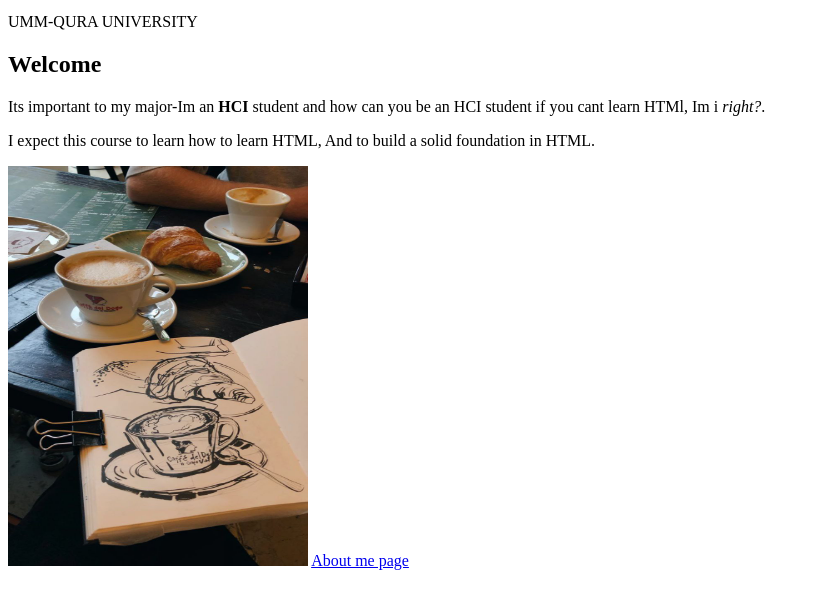
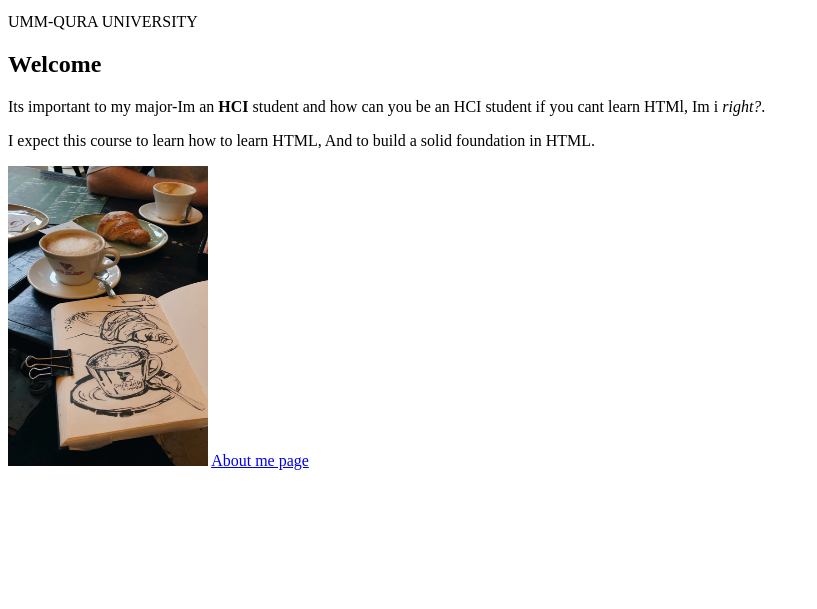
Before and after one commit to Marshd3/HCI2101, a plain HTML site: page Lab5_HTML_Marshd/index.html in a window 1280 px wide. Shown: the part 101-710 px from the top of the page, without its empty margins (0-817 px from the left). Drawn offline with Linux system fonts and the light colour scheme.

Commit message:
Update index.html

```diff
--- a/Lab5_HTML_Marshd/index.html
+++ b/Lab5_HTML_Marshd/index.html
@@ -12,7 +12,7 @@
         <h2>Welcome</h2>
         <p>Its important to my major-Im an <b>HCI</b> student and how can you be an HCI student if you cant learn HTMl, Im i <i>right?</i>.</p>
         <p>I expect this course to learn how to learn HTML, And to build a solid foundation in HTML.</p>
-        <img src="Intrests.jpg" width="300" height="400">
+        <img src="Intrests.jpg" width="200" height="300">
         <a href="about.html">About me page</a>
 
     </body>
```
